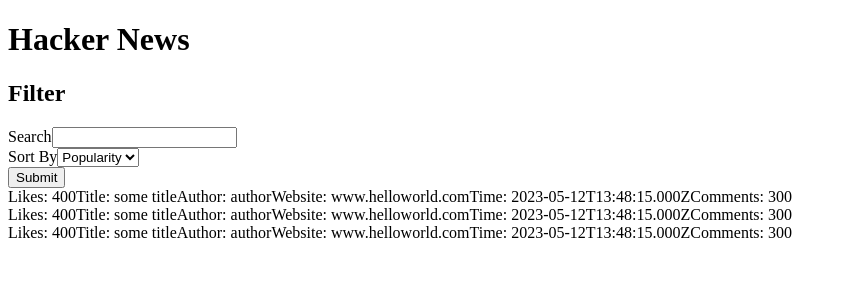
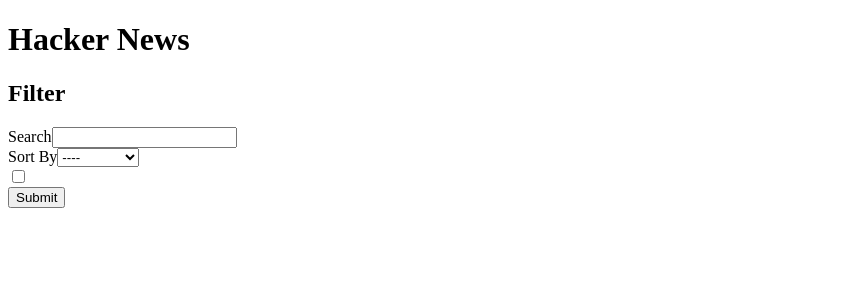
Before and after one commit to yojanshakya/WP-hacker-news, a React (Vite) app: page / in a window 1280 px wide. Shown: the top 300 px of the page, without its empty margins (0-847 px from the left). Built offline with nearby package versions, Linux system fonts and the light colour scheme.

Commit message:
feat(basic-setup): completed barebones api setup and integration

```diff
--- a/src/components/Card/Card.tsx
+++ b/src/components/Card/Card.tsx
@@ -1,19 +1,15 @@
 import React from 'react'
 
 
-// 1. Post title
-// 2. Points/upvotes
-// 3. Author
-// 4. Formatted timestamp
-// 5. Number of comments (No need to implement comments page)
-// 6. URL to the story if it exists.
+
+// todo change this to reusable
 interface IProps {
 	likesCount: number,
 	title: string,
 	author: string,
 	storyURL: string,
 	noOfComments: number,
-	time: Date
+	time: string
 }
 
 export function Card(props: IProps) {
@@ -26,7 +22,7 @@
 			<span>Title: {props.title}</span>
 			<span>Author: {props.author}</span>
 			<span>Website: {props.storyURL}</span>
-			<span>Time: {props.time.toISOString()}</span>
+			<span>Time: {props.time}</span>
 			<span>Comments: {props.noOfComments}</span>
 		</div>
 	)
--- /dev/null
+++ b/src/core/MainPage/Api/index.ts
@@ -0,0 +1,49 @@
+import axios from 'axios'
+import {  ISortBy } from '../types';
+
+// todo
+type IResponseType = any;
+
+
+export const fetchHackerNews = async ({ disablePagination = false,page,sortBy,search }: {
+	// todo store this in a type
+	sortBy?: ISortBy,
+	search?: string,
+	page?: number,
+	disablePagination?: boolean,
+}) => {
+
+	// todo refactor
+	const url: "search" | "search_by_date" = sortBy == "latest" ? "search_by_date" : 'search';
+
+	const params: {
+		tags: "front_page" | "story",
+		page?: number,
+		query?: string
+	} = {
+		tags: search || sortBy == "latest" ? "story" : "front_page",
+		page,
+		query: search || undefined
+	}
+
+
+
+	return axios<IResponseType>(
+		{
+			// todo store this in constant
+			method: "GET",
+			baseURL: import.meta.env.APP_BASE_URL,
+			params,
+			url
+		}
+	).then((response) => {
+		return response.data?.hits?.map((item: any) => ({
+			likesCount: item.points,
+			title: item.title,
+			author: item.author,
+			storyURL: item.story_url,
+			noOfComments: 300,
+			time: item.created_at
+		})) || []
+	})
+}
--- a/src/core/MainPage/Components/Filter/Filter.tsx
+++ b/src/core/MainPage/Components/Filter/Filter.tsx
@@ -1,30 +1,67 @@
+import { useState } from "react";
 import { Button } from "../../../../components/Button/Button";
 import TextInput from "../../../../components/Input/Input";
 import { Label } from "../../../../components/Label/Label";
+import { ISortBy } from "../../types";
 
 interface IProps {
   searchText: string;
-  sortBy: "pagination" | "latest";
+  sortBy: ISortBy;
+  onSearch: (params: {
+    searchText: string;
+    sortBy?: ISortBy;
+    isPagination: boolean;
+  }) => void;
 }
 
 export default function Filter(props: IProps) {
+  const [search, setSearch] = useState("");
+  const [sortBy, setSortBy] = useState<ISortBy>();
+  const [isPagination, setIsPagination] = useState<boolean>(false);
+
+  const onSubmit: React.FormEventHandler<HTMLFormElement>  = (e)=>{
+    e.preventDefault();
+
+    props.onSearch({
+      searchText: search,
+      sortBy,
+      isPagination
+    })
+  }
   return (
-    <div>
+    <form onSubmit={onSubmit}>
       <div>
         <h2>Filter</h2>
         <div>
           <Label htmlFor="search">Search</Label>
-          <TextInput id="search" />
+          <TextInput
+            id="search"
+            name="search"
+            value={search}
+            onChange={(e) => setSearch(e.target.value)}
+          />
         </div>
         <div>
           <Label htmlFor="sort">Sort By</Label>
-          <select name="sort" id="sort">
+          <select
+            name="sort"
+            id="sort"
+            value={sortBy}
+            onChange={(e) => {
+              setSortBy(e.target.value as ISortBy);
+            }}
+          >
+            <option value="">----</option>
             <option value="popularity">Popularity</option>
             <option value="latest">Latest</option>
           </select>
         </div>
-				<Button>Submit</Button>
+        <div>
+          {/* todo: create component */}
+          <input type="checkbox" checked={isPagination} onChange={(e)=> setIsPagination(e.target.checked)}/>
+        </div>
+        <Button>Submit</Button>
       </div>
-    </div>
+    </form>
   );
 }
--- a/src/core/MainPage/Components/List/List.tsx
+++ b/src/core/MainPage/Components/List/List.tsx
@@ -1,7 +1,11 @@
 import React, { PropsWithChildren, PropsWithoutRef } from 'react'
 import { Card } from '../../../../components/Card/Card'
+import { IListItem } from '../../types'
 
-export function List() {
+interface IProps {
+	news: Array<IListItem>
+}
+export function List(props: IProps) {
 
 	// todo remove this
 	const ListItems  = [
@@ -11,7 +15,7 @@
 			author: "author",
 			storyURL: "www.helloworld.com",
 			noOfComments: 300,
-			time: new Date()
+			time: "new Date()"
 		},
 		{
 			likesCount: 400,
@@ -19,7 +23,7 @@
 			author: "author",
 			storyURL: "www.helloworld.com",
 			noOfComments: 300,
-			time: new Date()
+			time: "new Date()"
 		},
 		{
 			likesCount: 400,
@@ -27,13 +31,13 @@
 			author: "author",
 			storyURL: "www.helloworld.com",
 			noOfComments: 300,
-			time: new Date()
+			time: "new Date()"
 		},
 	]
 
 	return (
 		<div>
-			{ListItems.map((item)=>(
+			{props.news.map((item)=>(
 				<Card {...item}/>
 			))}
 		</div>
--- a/src/core/MainPage/index.tsx
+++ b/src/core/MainPage/index.tsx
@@ -1,20 +1,42 @@
-import React from 'react'
-import Filter from './Components/Filter/Filter'
-import { List } from './Components/List/List'
+import React, { useState } from "react";
+import Filter from "./Components/Filter/Filter";
+import { List } from "./Components/List/List";
+import { IListItem, ISortBy } from "./types";
+import { fetchHackerNews } from "./Api";
 
 export default function MainPage() {
+  const [news, setNews] = useState<Array<IListItem>>([]);
 
+  const onSearch = async ({
+    searchText,
+    sortBy,
+    isPagination,
+  }: {
+    searchText: string;
+    sortBy?: ISortBy;
+    isPagination: boolean;
+  }) => {
+    const data = await fetchHackerNews({
+      search: searchText,
+      sortBy,
+      page: isPagination ? 1 : undefined,
+    });
 
-	return (
-		<div className="wrapper">
+    setNews(data)
+
+    console.log({data});
+  };
+
+  return (
+    <div className="wrapper">
       <div>
         <h1>Hacker News</h1>
       </div>
 
       <div className="main-layout">
-        <Filter searchText="Some" sortBy="latest"/>
-        <List/>
+        <Filter searchText="Some" sortBy="latest" onSearch={onSearch} />
+        <List  news={news}/>
       </div>
     </div>
-	)
+  );
 }
--- /dev/null
+++ b/src/core/MainPage/types.ts
@@ -0,0 +1,10 @@
+export type ISortBy = "latest" | "popular";
+
+export type IListItem =  {
+  likesCount: number;
+  title: string;
+  author: string;
+  storyURL: string;
+  noOfComments: number;
+  time: string;
+}
```
